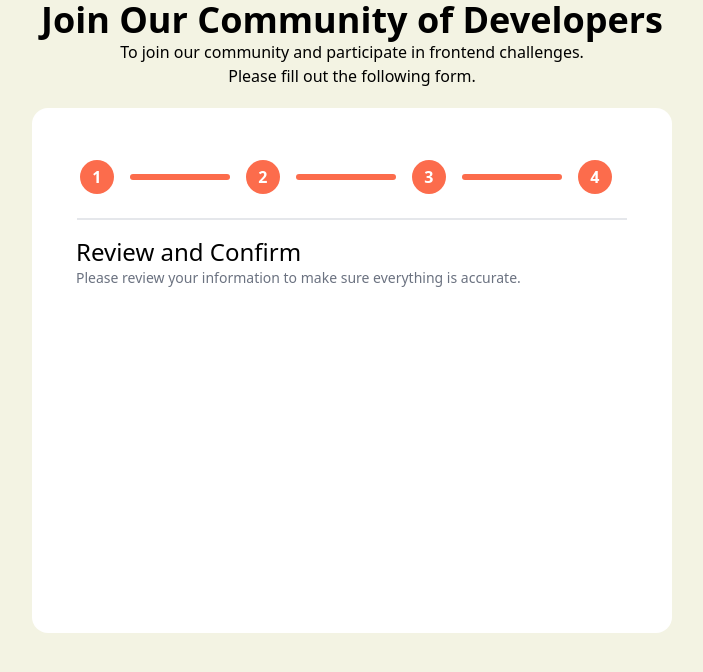
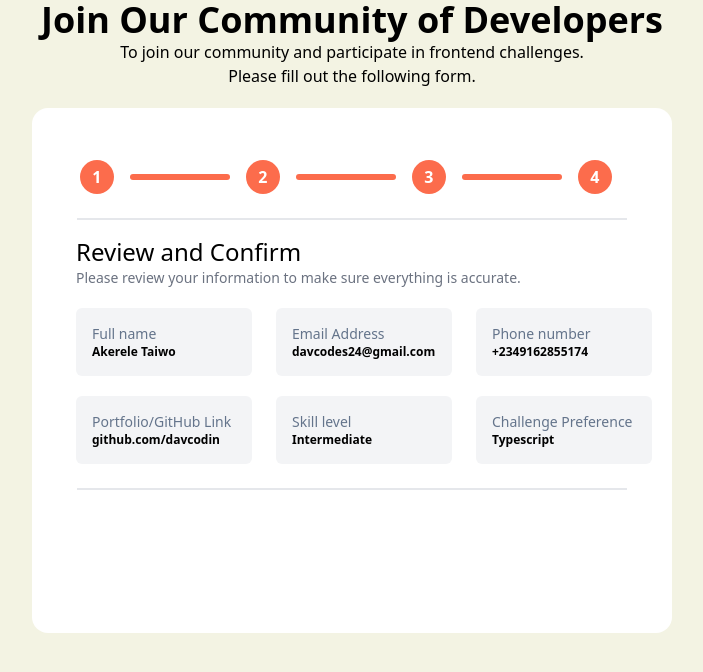
Before and after one commit to TaiwoSoftware/Multi-task-project, a Next.js app: page /fourth in a window 1280 px wide. Shown: the top 672 px of the page, without its empty margins (288-991 px from the left). Built offline with nearby package versions, Linux system fonts and the light colour scheme.

Commit message:
added new phase

```diff
--- /dev/null
+++ b/src/app/testing/page.jsx
@@ -0,0 +1,7 @@
+export default function page() {
+  return (
+    <div className="mt-4 ml-4">
+        <button className="py-2 px-4 bg-blue-500 text-white rounded cursor-pointer text-lg">Click me</button>
+    </div>
+  )
+}
--- a/src/components/Auth/Checkbox.jsx
+++ b/src/components/Auth/Checkbox.jsx
@@ -1,7 +1,7 @@
 export default function Checkbox({ checkId, tools }) {
   return (
     <div className="p-4 flex items-center">
-      <input className=" rounded-lg w-4 h-4"  type="checkbox" id={checkId} />
+      <input className=" accent-pink-500 rounded-lg w-4 h-4"  type="checkbox" id={checkId} />
       <label className="font-semibold ml-2 " htmlFor={checkId}>{tools}</label>
     </div>
   );
--- /dev/null
+++ b/src/components/GrayishBackground.jsx
@@ -0,0 +1,9 @@
+export default function GrayishBackground({title, titleName}) {
+
+  return (
+    <div className="bg-gray-100 rounded-md px-4 py-4 mt-5">
+        <p className="text-slate-500 text-sm">{title}</p>
+        <p className="text-black text-xs font-semibold">{titleName}</p>
+    </div>
+  )
+}
--- a/src/components/Stages/FourthStage.jsx
+++ b/src/components/Stages/FourthStage.jsx
@@ -1,25 +1,39 @@
 import CustomHr from "../CustomHr";
 import FormStep from "../FormStep";
 import FullRange from "../FullRange";
+import GrayishBackground from "../GrayishBackground";
 import HeadingPersonal from "../HeadingPersonal";
 
 export default function FourthStage() {
   return (
     <div className="bg-white mt-5 p-5 rounded-2xl max-w-[640px] mx-auto h-[525px]">
       <div className="flex items-center mt-[32px] max-w-[545px] mx-[auto] gap-4">
-            <FormStep stage='1' />
+        <FormStep stage="1" />
         <FullRange />
-            <FormStep stage='2' />
+        <FormStep stage="2" />
         <FullRange />
-            <FormStep stage='3' />
+        <FormStep stage="3" />
         <FullRange />
-            <FormStep stage='4' />
+        <FormStep stage="4" />
       </div>
       <CustomHr />
       <HeadingPersonal
-            modalHeaderOne='Review and Confirm'
-            modalParagraph='Please review your information to make sure everything is accurate.'
+        modalHeaderOne="Review and Confirm"
+        modalParagraph="Please review your information to make sure everything is accurate."
       />
+      <div className="ml-6">
+        <div className=" grid gap-6 grid-cols-3 ">
+          <GrayishBackground title="Full name" titleName="Akerele Taiwo" />
+          <GrayishBackground title="Email Address" titleName="davcodes24@gmail.com" />
+          <GrayishBackground title="Phone number" titleName="+2349162855174" />
         </div>
-  )
+        <div className=" grid gap-6 grid-cols-3 ">
+          <GrayishBackground title="Portfolio/GitHub Link" titleName="github.com/davcodin" />
+          <GrayishBackground title="Skill level" titleName="Intermediate" />
+          <GrayishBackground title="Challenge Preference" titleName="Typescript" />
+        </div>
+      </div>
+      <CustomHr />
+    </div>
+  );
 }
```
Lines whose indentation alone changed are shown as unchanged.
